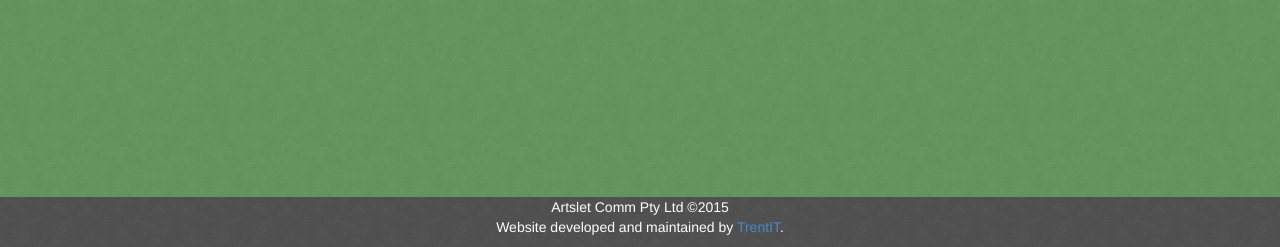
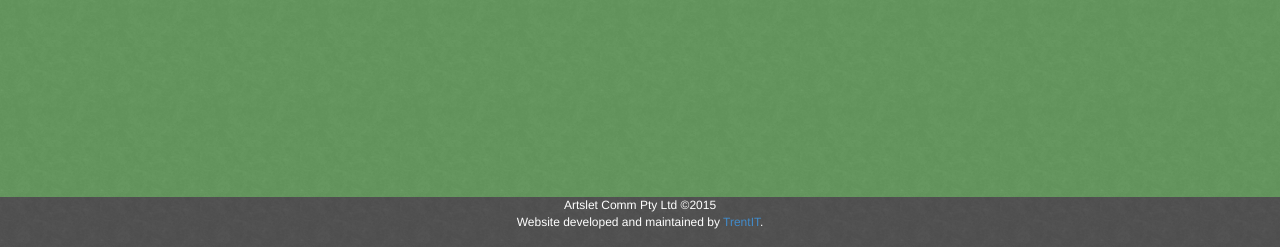
Before and after one commit to revampitluke/artslet, a PHP site: page / in a window 1280 px wide. Shown: the part 553-800 px from the top of the page. Run offline with PHP 8.4, Linux system fonts and the light colour scheme; some libraries are stand-ins or nearby versions.

Commit message:
footer fix

```diff
--- a/forms/credit.html
+++ b/forms/credit.html
@@ -57,7 +57,7 @@ function showRequest() {
 	$("#saveForm").hide();
 	return true;
 	}
-	if (queryString == 'Caitlin Burrill'  && queryString2 == '2222') {
+	if (queryString == 'Caitlin Burrill'  && queryString2 == '1311') {
 
 	$("#successMsg").show();
 	$("#saveForm").hide();
--- a/index.php
+++ b/index.php
@@ -56,7 +56,7 @@ header("location: profile.php");
 </body>
 
 <footer class ="footer" style="position:absolute;bottom:0;width:100%;height:50px;text-align:center;color:white;background: #525252 url(../img/devoops_pattern_b10.png) 0 0 repeat;">
-  <p>Artslet Comm Pty Ltd &copy;2015 <br>
+  <p style="font-size:12px">Artslet Comm Pty Ltd &copy;2015 <br>
   Website developed and maintained by <a href="http://www.trentit.com.au">TrentIT</a>.</p>
 </footer>
 
```
